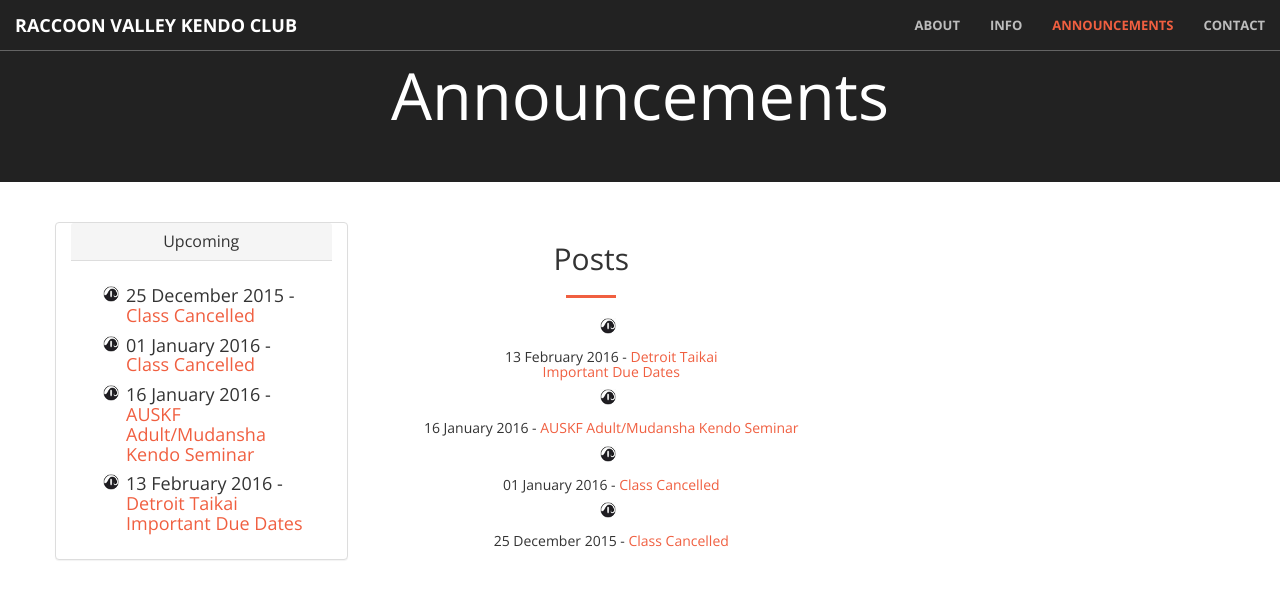
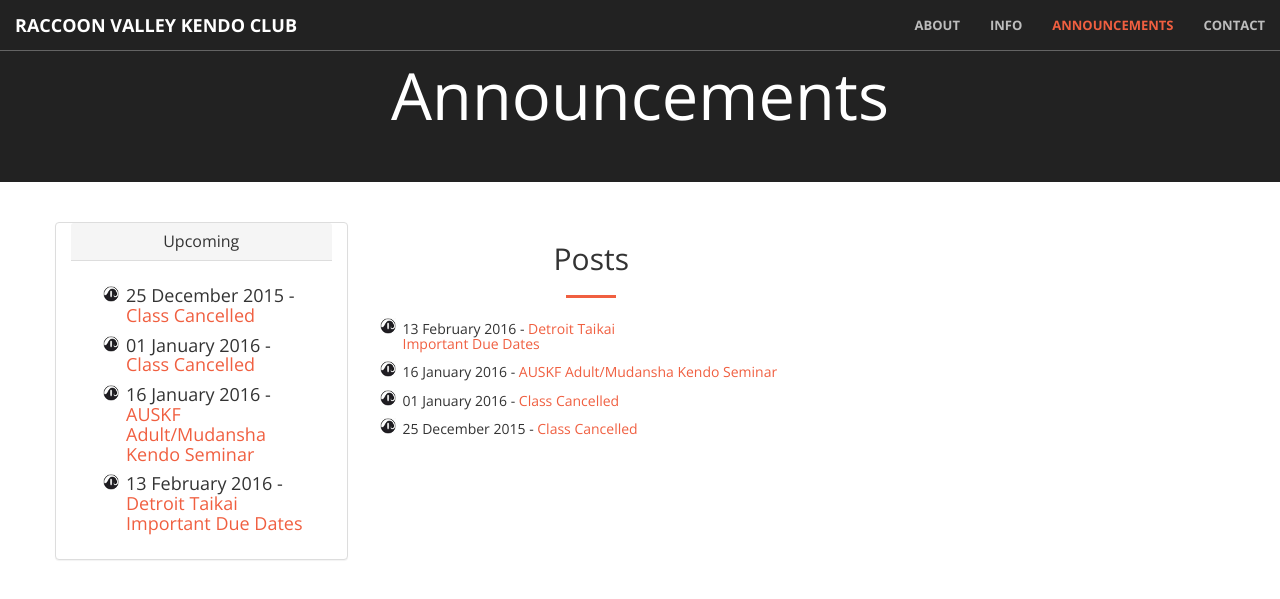
Before and after one commit to raccoonvalleykendo/raccoonvalleykendo.github.io, a Jekyll site: the page built from announcements.html, in a window 1280 px wide. Shown: the top 599 px of the page. Built offline with Jekyll 4.4.1, drawn with Linux system fonts in a browser that asks for light colours.

Commit message:
Add subtitle to posts and left align list

```diff
--- a/_layouts/post.html
+++ b/_layouts/post.html
@@ -5,6 +5,9 @@
 <section class="bg-dark">
   <div class="text-center">
     <h1>{{ page.title }}</h1>
+    {% if page.subtitle %}
+      <h2>{{ page.subtitle }}</h2>
+    {% endif %}
     <h4>{{ page.date | date: "%d %B %Y" }}</h4>
   </div>
 </section>
--- a/announcements.html
+++ b/announcements.html
@@ -36,7 +36,7 @@
       <div class="col-lg-5 text-center">
         <h2>Posts</h2>
         <hr class="primary">
-        <ul style="list-style-position: inside">
+        <ul class="text-left" style="list-style-position: outside">
            {% for post in site.posts %}
              <li>
                <h5>
```
